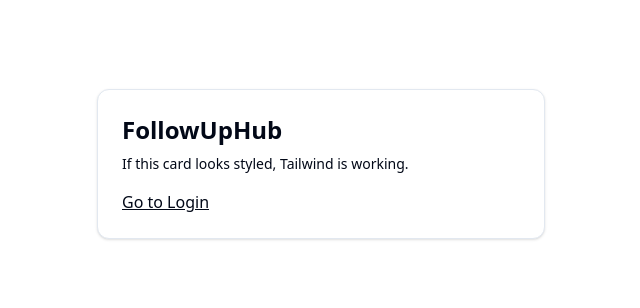
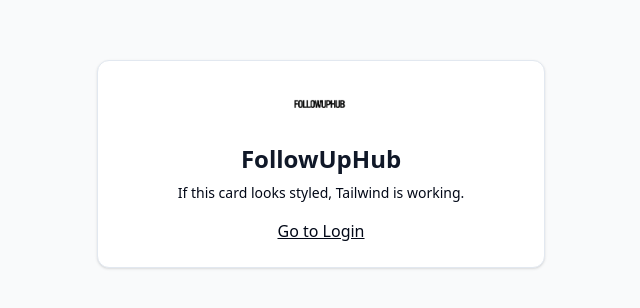
Before and after one commit to Akshit171203/FollowUpHub, a Next.js app in the folder frontend/: page / in a window 1280 px wide. Shown: the part 236-544 px from the top of the page, without its empty margins (319-959 px from the left). Built offline with nearby package versions, Linux system fonts and the light colour scheme.

Commit message:
feat: integrate logo asset
- create Navbar component with logo
- add navbar to app layout
- add logo to landing page

```diff
--- /dev/null
+++ b/frontend/src/app/(app)/layout.tsx
@@ -0,0 +1,12 @@
+"use client";
+
+import { Navbar } from "@/components/navbar";
+
+export default function AppLayout({ children }: { children: React.ReactNode }) {
+  return (
+    <div className="min-h-screen flex flex-col">
+      <Navbar />
+      <main className="flex-1">{children}</main>
+    </div>
+  );
+}
--- a/frontend/src/app/page.tsx
+++ b/frontend/src/app/page.tsx
@@ -1,10 +1,20 @@
 import Link from "next/link";
+import Image from "next/image";
 
 export default function HomePage() {
   return (
-    <main className="min-h-screen flex items-center justify-center p-6">
-      <div className="w-full max-w-md rounded-xl border bg-white p-6 shadow-sm">
-        <h1 className="text-2xl font-semibold">FollowUpHub</h1>
+    <main className="min-h-screen flex items-center justify-center p-6 bg-gray-50">
+      <div className="w-full max-w-md rounded-xl border bg-white p-6 shadow-sm text-center">
+        <div className="flex justify-center mb-4">
+          <Image
+            src="/FollowUpHub.png"
+            alt="FollowUpHub Logo"
+            width={64}
+            height={64}
+            className="rounded-md"
+          />
+        </div>
+        <h1 className="text-2xl font-bold text-gray-900">FollowUpHub</h1>
         <p className="mt-2 text-sm text-muted-foreground">
           If this card looks styled, Tailwind is working.
         </p>
--- /dev/null
+++ b/frontend/src/components/navbar.tsx
@@ -0,0 +1,33 @@
+"use client";
+
+import Link from "next/link";
+import Image from "next/image";
+import { usePathname } from "next/navigation";
+import { Button } from "@/components/ui/button";
+
+export function Navbar() {
+  const pathname = usePathname();
+  const isAuthPage = pathname?.startsWith("/login") || pathname?.startsWith("/signup");
+
+  if (isAuthPage) return null;
+
+  return (
+    <nav className="border-b bg-background">
+      <div className="mx-auto flex h-16 max-w-5xl items-center justify-between px-4">
+        <Link href="/dashboard" className="flex items-center gap-2">
+          <Image
+            src="/FollowUpHub.png"
+            alt="FollowUpHub Logo"
+            width={32}
+            height={32}
+            className="rounded-sm"
+          />
+          <span className="text-lg font-bold">FollowUpHub</span>
+        </Link>
+        <div className="flex items-center gap-4">
+          {/* Add navigation links here later if needed */}
+        </div>
+      </div>
+    </nav>
+  );
+}
```
Also changed, not shown: frontend/public/FollowUpHub.png (added).
